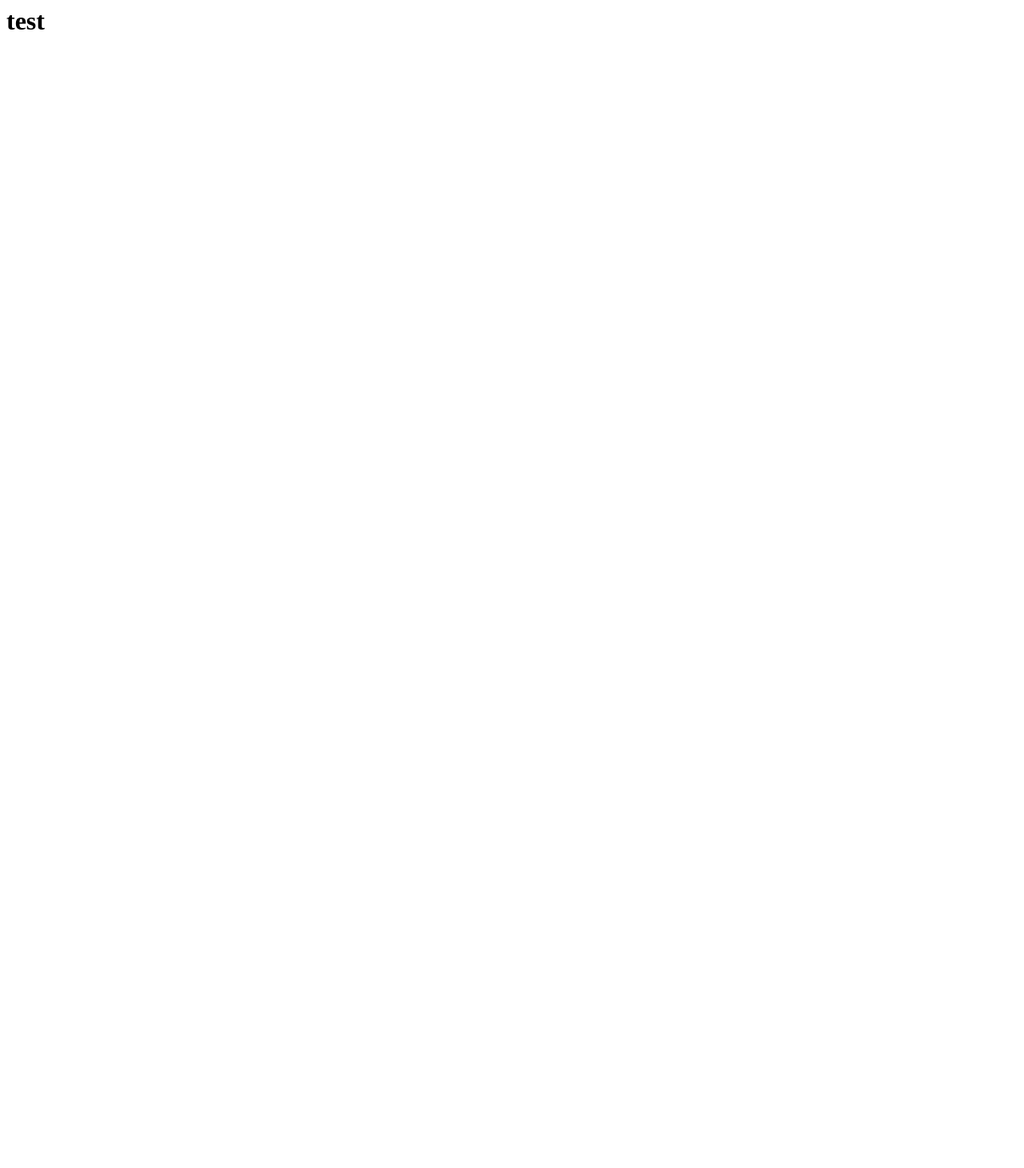
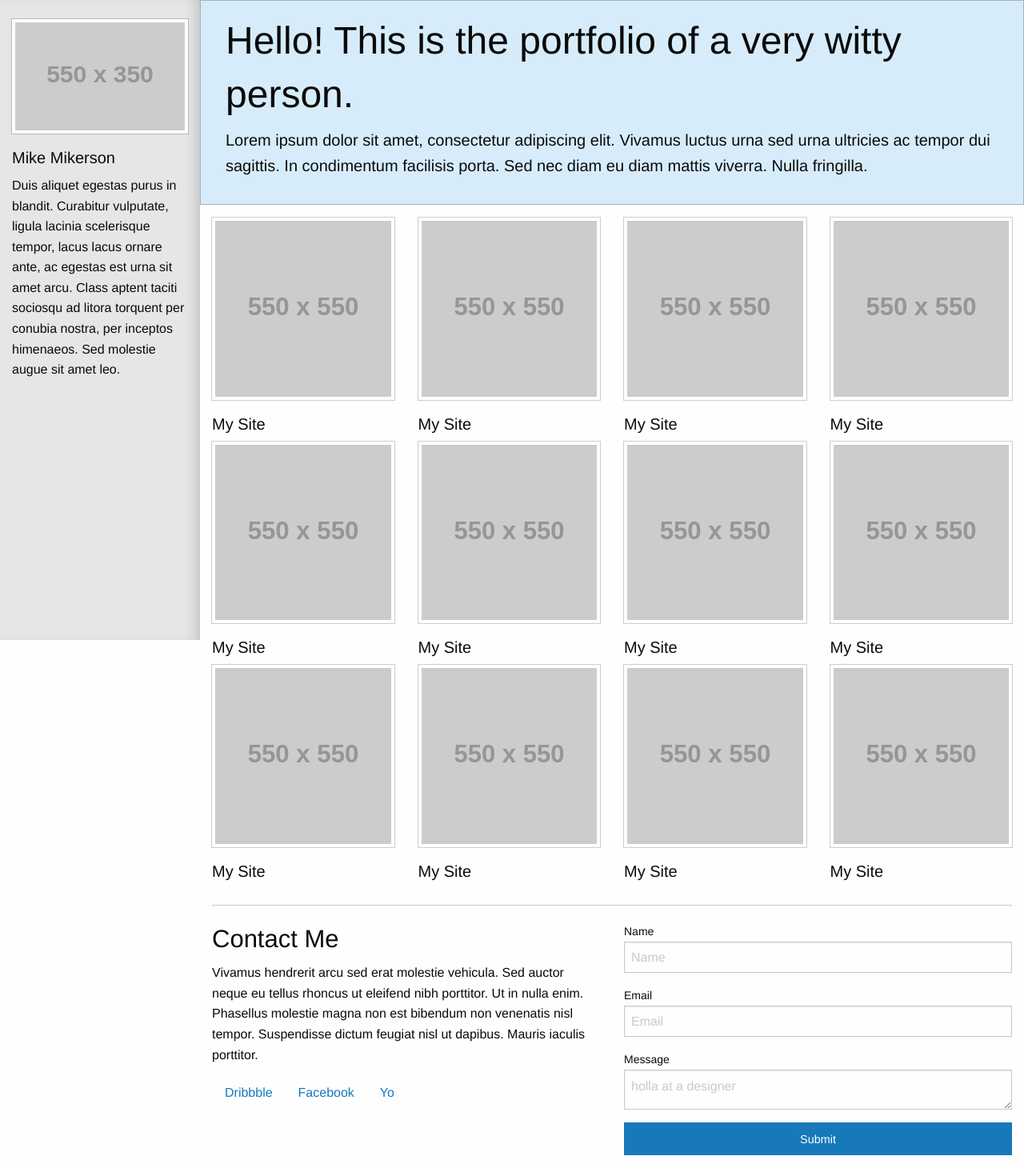
Before and after one commit to douke03/FTMS, a Django app: page /test/ in a window 1280 px wide. Before the commit the page is almost empty. Shown: the whole page at 80% size. Before the commit the page ends 37 px from the top, so only its background shows below. Run offline with Django 4.2, Linux system fonts and the light colour scheme; grey boxes labelled with a size stand in for pictures from a placeholder-image service; some libraries are stand-ins or nearby versions.

Commit message:
On branch main Your branch is up to date with 'origin/main'.
Changes to be committed:
	modified:   templates/core/sample.html

```diff
--- a/templates/core/sample.html
+++ b/templates/core/sample.html
@@ -1 +1,126 @@
-<h1>test</h1>
+<!doctype html>
+<html class="no-js" lang="en">
+  <head>
+    <meta charset="utf-8" />
+    <meta name="viewport" content="width=device-width, initial-scale=1.0" />
+    <title>Foundation | Welcome</title>
+    <link rel="stylesheet" href="https://cdnjs.cloudflare.com/ajax/libs/foundation/6.4.3/css/foundation.min.css">
+    <link rel="stylesheet" href="https://cdnjs.cloudflare.com/ajax/libs/motion-ui/1.2.3/motion-ui.min.css">
+    <link rel="stylesheet" href="https://cdnjs.cloudflare.com/ajax/libs/foundation/6.4.3/css/foundation-prototype.min.css">
+    <link href='https://cdnjs.cloudflare.com/ajax/libs/foundicons/3.0.0/foundation-icons.css' rel='stylesheet' type='text/css'>
+    <!-- optional CDN for Foundation Icons ^^ -->
+  </head>
+  <body>
+    <div class="off-canvas position-left reveal-for-large" id="my-info" data-off-canvas>
+      <div class="grid-y grid-padding-x" style="height: 100%;">
+        <br>
+        <div class="cell shrink">
+          <img class="thumbnail" src="https://placehold.it/550x350">
+        </div>
+        <div class="cell auto">
+          <h5>Mike Mikerson</h5>
+          <p>Duis aliquet egestas purus in blandit. Curabitur vulputate, ligula lacinia scelerisque tempor, lacus lacus ornare ante, ac egestas est urna sit amet arcu. Class aptent taciti sociosqu ad litora torquent per conubia nostra, per inceptos himenaeos. Sed molestie augue sit amet leo.</p>
+        </div>
+      </div>
+    </div>
+    <div class="off-canvas-content" data-off-canvas-content>
+      <div class="title-bar hide-for-large">
+        <div class="title-bar-left">
+          <button class="menu-icon" type="button" data-toggle="my-info"></button>
+          <span class="title-bar-title">Mike Mikerson</span>
+        </div>
+      </div>
+      <div class="callout primary">
+        <article class="grid-container">
+          <div class="">
+            <h1>Hello! This is the portfolio of a very witty person.</h1>
+            <p class="lead">Lorem ipsum dolor sit amet, consectetur adipiscing elit. Vivamus luctus urna sed urna ultricies ac tempor dui sagittis. In condimentum facilisis porta. Sed nec diam eu diam mattis viverra. Nulla fringilla.</p>
+          </div>
+        </article>
+      </div>
+      <article class="grid-container">
+        <div class="grid-x grid-margin-x small-up-2 medium-up-3 large-up-4">
+          <div class="cell">
+            <img class="thumbnail" src="https://placehold.it/550x550">
+            <h5>My Site</h5>
+          </div>
+          <div class="cell">
+            <img class="thumbnail" src="https://placehold.it/550x550">
+            <h5>My Site</h5>
+          </div>
+          <div class="cell">
+            <img class="thumbnail" src="https://placehold.it/550x550">
+            <h5>My Site</h5>
+          </div>
+          <div class="cell">
+            <img class="thumbnail" src="https://placehold.it/550x550">
+            <h5>My Site</h5>
+          </div>
+          <div class="cell">
+            <img class="thumbnail" src="https://placehold.it/550x550">
+            <h5>My Site</h5>
+          </div>
+          <div class="cell">
+            <img class="thumbnail" src="https://placehold.it/550x550">
+            <h5>My Site</h5>
+          </div>
+          <div class="cell">
+            <img class="thumbnail" src="https://placehold.it/550x550">
+            <h5>My Site</h5>
+          </div>
+          <div class="cell">
+            <img class="thumbnail" src="https://placehold.it/550x550">
+            <h5>My Site</h5>
+          </div>
+          <div class="cell">
+            <img class="thumbnail" src="https://placehold.it/550x550">
+            <h5>My Site</h5>
+          </div>
+          <div class="cell">
+            <img class="thumbnail" src="https://placehold.it/550x550">
+            <h5>My Site</h5>
+          </div>
+          <div class="cell">
+            <img class="thumbnail" src="https://placehold.it/550x550">
+            <h5>My Site</h5>
+          </div>
+          <div class="cell">
+            <img class="thumbnail" src="https://placehold.it/550x550">
+            <h5>My Site</h5>
+          </div>
+        </div>
+        <hr>
+        <div class="grid-x grid-margin-x">
+          <div class="medium-6 cell">
+            <h3>Contact Me</h3>
+            <p>Vivamus hendrerit arcu sed erat molestie vehicula. Sed auctor neque eu tellus rhoncus ut eleifend nibh porttitor. Ut in nulla enim. Phasellus molestie magna non est bibendum non venenatis nisl tempor. Suspendisse dictum feugiat nisl ut dapibus. Mauris iaculis porttitor.</p>
+            <ul class="menu">
+              <li><a href="#">Dribbble</a></li>
+              <li><a href="#">Facebook</a></li>
+              <li><a href="#">Yo</a></li>
+            </ul>
+          </div>
+          <div class="medium-6 cell">
+            <label>Name
+              <input type="text" placeholder="Name">
+            </label>
+            <label>Email
+              <input type="text" placeholder="Email">
+            </label>
+            <label>
+              Message
+              <textarea placeholder="holla at a designer"></textarea>
+            </label>
+            <input type="submit" class="button expanded" value="Submit">
+          </div>
+        </div>
+      </article>
+    </div>
+    <script src="https://code.jquery.com/jquery-2.1.4.min.js"></script>
+    <script src="https://cdnjs.cloudflare.com/ajax/libs/foundation/6.4.3/js/foundation.min.js"></script>
+    <script src="https://cdnjs.cloudflare.com/ajax/libs/motion-ui/1.2.3/motion-ui.min.js"></script>
+    <script>
+      $(document).foundation();
+    </script>
+  </body>
+</html>
```
